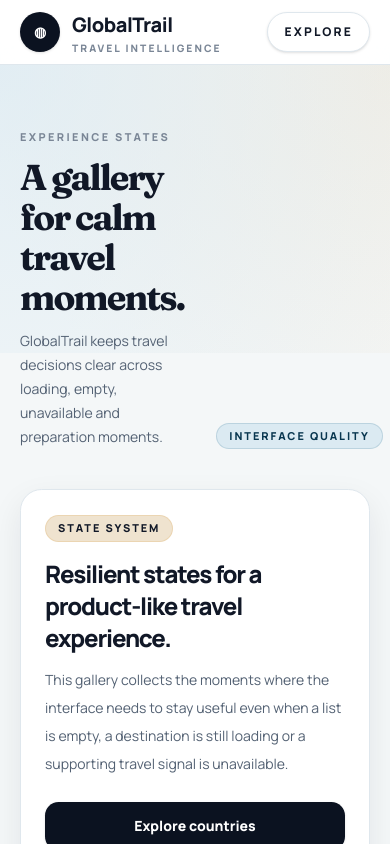
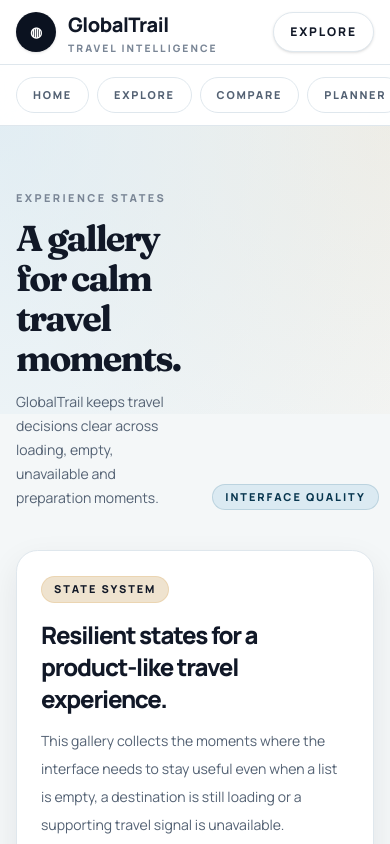
Before and after one commit to giordanap/globaltrail, a Next.js app: page /states in a window 390 px wide. Shown: the top 844 px of the page. Built offline with nearby package versions, Linux system fonts and the light colour scheme.

Commit message:
feat: improve responsive mobile experience (#32)
Co-authored-by: garredondop <g.arredondo@rumbo.la>

```diff
--- a/src/modules/compare/components/compare-metric-row.tsx
+++ b/src/modules/compare/components/compare-metric-row.tsx
@@ -32,13 +32,19 @@ export function CompareMetricRow({
       </div>
 
       <div className="rounded-2xl bg-surface-soft p-3">
-        <p className="text-sm font-black text-foreground">
+        <p className="mb-1 text-[0.62rem] font-black uppercase tracking-[0.16em] text-muted md:hidden">
+          Left
+        </p>
+        <p className="break-words text-sm font-black text-foreground">
           {normalizeValue(leftValue)}
         </p>
       </div>
 
       <div className="rounded-2xl bg-surface-soft p-3">
-        <p className="text-sm font-black text-foreground">
+        <p className="mb-1 text-[0.62rem] font-black uppercase tracking-[0.16em] text-muted md:hidden">
+          Right
+        </p>
+        <p className="break-words text-sm font-black text-foreground">
           {normalizeValue(rightValue)}
         </p>
       </div>
--- a/src/modules/countries/components/countries-filters-panel.tsx
+++ b/src/modules/countries/components/countries-filters-panel.tsx
@@ -34,11 +34,11 @@ export function CountriesFiltersPanel({
   onClearFilters,
 }: CountriesFiltersPanelProps) {
   return (
-    <aside className="lg:sticky lg:top-24 lg:self-start">
-      <Card className="p-6">
+    <aside className="min-w-0 lg:sticky lg:top-28 lg:self-start">
+      <Card className="p-4 sm:p-5 lg:p-6">
         <div>
           <p className="travel-label text-muted">Filters</p>
-          <h2 className="mt-3 text-2xl font-black tracking-[-0.04em] text-foreground">
+          <h2 className="mt-3 text-xl font-black tracking-[-0.04em] text-foreground sm:text-2xl">
             Refine your atlas
           </h2>
           <p className="mt-3 text-sm leading-6 text-muted-strong">
@@ -47,10 +47,10 @@ export function CountriesFiltersPanel({
           </p>
         </div>
 
-        <div className="mt-8">
+        <div className="mt-6 lg:mt-8">
           <h3 className="text-sm font-black text-foreground">Region</h3>
 
-          <div className="mt-4 grid gap-3">
+          <div className="-mx-1 mt-4 flex gap-2 overflow-x-auto px-1 pb-1 lg:mx-0 lg:grid lg:gap-3 lg:overflow-visible lg:px-0 lg:pb-0">
             {regions.map((region) => {
               const isSelected = selectedRegion === region;
 
@@ -60,7 +60,7 @@ export function CountriesFiltersPanel({
                   type="button"
                   onClick={() => onRegionChange(region)}
                   className={cn(
-                    "flex items-center justify-between rounded-2xl border px-4 py-3 text-sm font-semibold transition",
+                    "flex min-h-11 shrink-0 items-center justify-between gap-3 rounded-2xl border px-4 py-3 text-sm font-semibold transition lg:w-full",
                     isSelected
                       ? "border-deep-ocean/25 bg-mist-blue text-deep-ocean-strong"
                       : "border-border bg-surface text-muted-strong hover:border-border-strong hover:text-foreground",
@@ -83,7 +83,7 @@ export function CountriesFiltersPanel({
           </div>
         </div>
 
-        <div className="mt-8">
+        <div className="mt-6 lg:mt-8">
           <h3 className="text-sm font-black text-foreground">Travel signals</h3>
 
           <div className="mt-4 flex flex-wrap gap-2">
@@ -101,7 +101,7 @@ export function CountriesFiltersPanel({
         <Button
           type="button"
           variant="secondary"
-          className="mt-8 w-full"
+          className="mt-6 w-full lg:mt-8"
           onClick={onClearFilters}
         >
           Reset filters
--- a/src/modules/countries/components/countries-toolbar.tsx
+++ b/src/modules/countries/components/countries-toolbar.tsx
@@ -105,7 +105,7 @@ export function CountriesToolbar({
   }
 
   return (
-    <div className="rounded-card border border-border bg-surface p-5 shadow-panel">
+    <div className="rounded-card border border-border bg-surface p-4 shadow-panel sm:p-5">
       <div className="grid gap-4 lg:grid-cols-[1fr_220px] lg:items-end">
         <Input
           label="Search destinations"
@@ -139,7 +139,12 @@ export function CountriesToolbar({
         </p>
 
         {isSearching ? (
-          <Button size="sm" variant="secondary" onClick={handleClearQuery}>
+          <Button
+            size="sm"
+            variant="secondary"
+            className="w-full sm:w-auto"
+            onClick={handleClearQuery}
+          >
             Clear search
           </Button>
         ) : (
@@ -163,13 +168,13 @@ export function CountriesToolbar({
             </button>
           </div>
 
-          <div className="mt-4 flex flex-wrap gap-2">
+          <div className="-mx-1 mt-4 flex gap-2 overflow-x-auto px-1 pb-1 sm:flex-wrap sm:overflow-visible sm:pb-0">
             {recentSearches.map((search) => (
               <button
                 key={search}
                 type="button"
                 onClick={() => handleSelectRecentSearch(search)}
-                className="rounded-full border border-border bg-surface-soft px-3 py-1.5 text-xs font-extrabold uppercase tracking-[0.14em] text-muted-strong transition hover:border-border-strong hover:text-foreground"
+                className="shrink-0 rounded-full border border-border bg-surface-soft px-3 py-1.5 text-xs font-extrabold uppercase tracking-[0.14em] text-muted-strong transition hover:border-border-strong hover:text-foreground"
               >
                 {search}
               </button>
--- a/src/shared/components/layout/footer.tsx
+++ b/src/shared/components/layout/footer.tsx
@@ -7,7 +7,7 @@ import { Container } from "@/shared/components/ui/container";
 export function Footer() {
   return (
     <footer className="border-t border-border bg-surface">
-      <Container className="py-12">
+      <Container className="py-10 sm:py-12">
         <div className="grid gap-10 lg:grid-cols-[1.1fr_1.6fr] lg:items-start">
           <div>
             <BrandMark />
@@ -28,12 +28,12 @@ export function Footer() {
               <div key={group.title}>
                 <h2 className="travel-label text-muted">{group.title}</h2>
 
-                <ul className="mt-4 space-y-3">
+                <ul className="mt-4 grid gap-3">
                   {group.links.map((link) => (
                     <li key={link.label}>
                       <Link
                         href={link.href}
-                        className="text-sm font-semibold text-muted-strong underline-offset-4 transition hover:text-foreground hover:underline"
+                        className="inline-flex min-h-8 items-center text-sm font-semibold text-muted-strong underline-offset-4 transition hover:text-foreground hover:underline"
                       >
                         {link.label}
                       </Link>
@@ -45,10 +45,10 @@ export function Footer() {
           </div>
         </div>
 
-        <div className="mt-12 flex flex-col gap-4 border-t border-border pt-6 text-xs text-muted-strong md:flex-row md:items-center md:justify-between">
+        <div className="mt-10 flex flex-col gap-5 border-t border-border pt-6 text-xs text-muted-strong sm:mt-12 md:flex-row md:items-center md:justify-between">
           <p>© 2026 GlobalTrail. Built for smarter travel decisions.</p>
 
-          <div className="flex flex-wrap gap-x-6 gap-y-2">
+          <div className="flex flex-wrap gap-x-5 gap-y-2">
             <span>Explore</span>
             <span>Compare</span>
             <span>Planner</span>
--- a/src/shared/components/layout/header.tsx
+++ b/src/shared/components/layout/header.tsx
@@ -7,14 +7,24 @@ import { BrandMark } from "@/shared/components/layout/brand-mark";
 import { mainNavigationItems } from "@/shared/constants/navigation";
 import { Badge } from "@/shared/components/ui/badge";
 import { Container } from "@/shared/components/ui/container";
+import { cn } from "@/shared/utils/cn";
+
+function isRouteActive(pathname: string, href: string) {
+  return pathname === href || (href !== routes.home && pathname.startsWith(href));
+}
 
 export function Header() {
   const pathname = usePathname();
 
   return (
     <header className="sticky top-0 z-40 border-b border-border bg-surface/90 backdrop-blur-xl">
-      <Container className="flex min-h-16 items-center justify-between gap-6">
-        <Link href={routes.home} aria-label="GlobalTrail home">
+      <Container>
+        <div className="flex min-h-16 items-center justify-between gap-4">
+          <Link
+            href={routes.home}
+            aria-label="GlobalTrail home"
+            className="shrink-0"
+          >
             <BrandMark />
           </Link>
 
@@ -23,9 +33,7 @@ export function Header() {
             className="hidden items-center gap-7 lg:flex"
           >
             {mainNavigationItems.map((item) => {
-            const isActive =
-              pathname === item.href ||
-              (item.href !== routes.home && pathname.startsWith(item.href));
+              const isActive = isRouteActive(pathname, item.href);
 
               return (
                 <Link
@@ -55,10 +63,35 @@ export function Header() {
 
           <Link
             href={routes.countries}
-          className="inline-flex min-h-10 items-center justify-center rounded-full border border-border bg-surface px-4 text-xs font-extrabold uppercase tracking-[0.18em] text-foreground shadow-sm transition hover:border-border-strong md:hidden"
+            className="inline-flex min-h-10 shrink-0 items-center justify-center rounded-full border border-border bg-surface px-4 text-xs font-extrabold uppercase tracking-[0.16em] text-foreground shadow-sm transition hover:border-border-strong md:hidden"
           >
             Explore
           </Link>
+        </div>
+
+        <nav
+          aria-label="Mobile navigation"
+          className="-mx-4 flex gap-2 overflow-x-auto border-t border-border px-4 py-3 md:-mx-6 md:px-6 lg:hidden"
+        >
+          {mainNavigationItems.map((item) => {
+            const isActive = isRouteActive(pathname, item.href);
+
+            return (
+              <Link
+                key={item.label}
+                href={item.href}
+                className={cn(
+                  "inline-flex min-h-9 shrink-0 items-center justify-center rounded-full border px-4 text-[0.68rem] font-black uppercase tracking-[0.16em] transition",
+                  isActive
+                    ? "border-deep-ocean/20 bg-mist-blue text-deep-ocean"
+                    : "border-border bg-surface text-muted-strong hover:border-border-strong hover:text-foreground",
+                )}
+              >
+                {item.label}
+              </Link>
+            );
+          })}
+        </nav>
       </Container>
     </header>
   );
--- a/src/shared/components/ui/container.tsx
+++ b/src/shared/components/ui/container.tsx
@@ -8,7 +8,12 @@ type ContainerProps = {
 
 export function Container({ children, className }: ContainerProps) {
   return (
-    <div className={cn("mx-auto w-full max-w-[1180px] px-5 sm:px-8", className)}>
+    <div
+      className={cn(
+        "mx-auto w-full max-w-[1180px] px-4 sm:px-6 lg:px-8",
+        className,
+      )}
+    >
       {children}
     </div>
   );
```
Also changed, not shown: src/modules/countries/components/countries-explorer.tsx (+8 -8 lines). Lines whose indentation alone changed are shown as unchanged.
